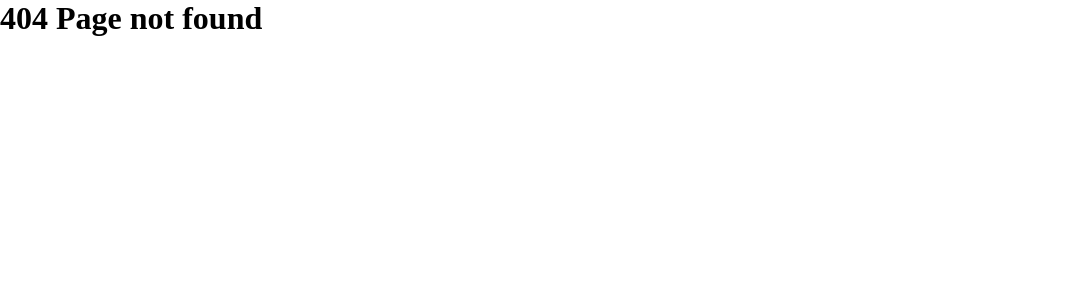
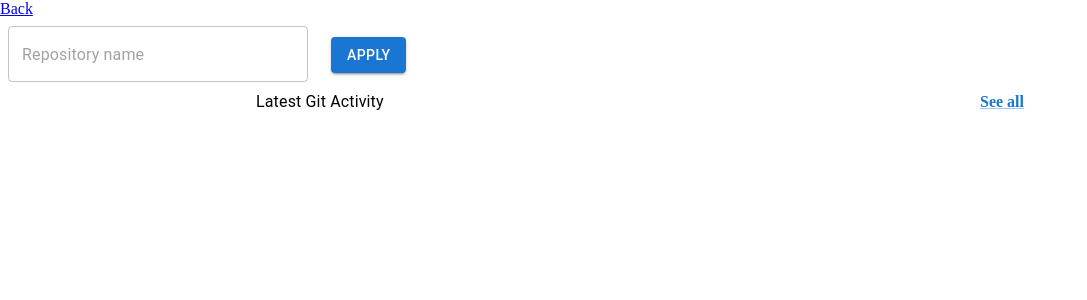
Before and after one commit to artem-malandii/dashboard-frontend, a React (Create React App) app: page /github in a window 1280 px wide. Before the commit this address had no page. Shown: the top 300 px of the page, without its empty margins (0-1087 px from the left). Built offline with nearby package versions, Linux system fonts and the light colour scheme.

Commit message:
display github activity

```diff
--- /dev/null
+++ b/src/components/github/github.module.scss
@@ -0,0 +1,32 @@
+.app {
+  width: 100%;
+  height: 100%;
+}
+
+.activityWrapper {
+  margin: 0 auto;
+  width: 60%;
+  display: flex;
+  flex-direction: column;
+  align-items: flex-start;
+  gap: 15px;
+}
+
+.activity {
+  width: 100%;
+  display: flex;
+  flex-direction: row;
+  justify-content: space-between;
+  align-items: center;
+}
+
+.column {
+  display: flex;
+  flex-direction: row;
+  justify-content: flex-start;
+  gap: 10px;
+}
+
+.columnCenter {
+  justify-content: center;
+}
--- /dev/null
+++ b/src/components/github/github.tsx
@@ -0,0 +1,135 @@
+import {
+  Box,
+  Button,
+  Chip,
+  FormControl,
+  Link as LinkMUI,
+  TextField,
+  Typography,
+} from "@mui/material";
+import dayjs from "dayjs";
+import { useEffect, useState } from "react";
+import { Link } from "react-router-dom";
+
+import { CalendarLogo } from "../../media/calendar";
+import { GitLogo } from "../../media/git";
+import { ProfileLogo } from "../../media/profile";
+import { useGetActivityMutation } from "../../store/slices/github/github";
+import styles from "./github.module.scss";
+
+export function Github() {
+  const [repoName, setRepoName] = useState("");
+
+  const [getGithubActivity, { data: githubActivityData }] =
+    useGetActivityMutation();
+
+  const onApplyClick = () => {
+    getGithubActivity({
+      repoName,
+    });
+  };
+
+  useEffect(() => {
+    console.log(githubActivityData);
+  }, [githubActivityData]);
+
+  return (
+    <Box className={styles.app}>
+      <Link to="/">Back</Link>
+      <Box
+        sx={{
+          display: "flex",
+          flexDirection: "row",
+          alignItems: "baseline",
+          gap: "15px",
+        }}
+      >
+        <FormControl sx={{ m: 1, width: 300 }}>
+          <TextField
+            placeholder="Repository name"
+            value={repoName}
+            onChange={(e) => setRepoName(e.target.value)}
+          />
+        </FormControl>
+        <Button variant="contained" onClick={onApplyClick}>
+          Apply
+        </Button>
+      </Box>
+
+      <Box className={styles.activityWrapper}>
+        <Box
+          sx={{
+            width: "100%",
+            display: "flex",
+            flexDirection: "row",
+            justifyContent: "space-between",
+            alignItems: "center",
+          }}
+        >
+          <Typography>Latest Git Activity</Typography>
+          <LinkMUI
+            sx={{
+              cursor: "pointer",
+              fontWeight: "bold",
+            }}
+          >
+            See all
+          </LinkMUI>
+        </Box>
+        {githubActivityData &&
+          githubActivityData.map((item) => (
+            <Box className={styles.activity}>
+              <Box
+                sx={{
+                  display: "flex",
+                  flexDirection: "row",
+                  alignItems: "center",
+                  gap: "15px",
+                  width: "100%",
+                }}
+              >
+                <Box
+                  className={`${styles.column} ${styles.columnCenter}`}
+                  sx={{ width: "20%" }}
+                >
+                  <ProfileLogo />
+                  <Typography>{item.username}</Typography>
+                </Box>
+                <Box
+                  className={`${styles.column} ${styles.columnCenter}`}
+                  sx={{ width: "10%", justifyContent: "center" }}
+                >
+                  <Chip
+                    label={item.type}
+                    variant="outlined"
+                    sx={{
+                      color: item.type === "commit" ? "#d7a109de" : "#bd3ae9",
+                      border:
+                        item.type === "commit"
+                          ? "1px solid #d7a109de"
+                          : "1px solid #bd3ae9",
+                      backgroundColor:
+                        item.type === "commit"
+                          ? "rgba(255,229,201,0.65)"
+                          : "rgba(237,214,255,0.65)",
+                    }}
+                  />
+                </Box>
+                <Box className={styles.column} sx={{ width: "10%" }}>
+                  <Typography sx={{ color: "#1565c0" }}>#</Typography>{" "}
+                  {item.sha.slice(0, 7)}
+                </Box>
+                <Box className={styles.column} sx={{ width: "45%" }}>
+                  <GitLogo /> {item.message}
+                </Box>
+                <Box className={styles.column} sx={{ width: "15%" }}>
+                  <CalendarLogo color="#1565c0" />
+                  {dayjs(item.date).format("DD/MM")}
+                </Box>
+              </Box>
+            </Box>
+          ))}
+      </Box>
+    </Box>
+  );
+}
--- a/src/components/main/main.tsx
+++ b/src/components/main/main.tsx
@@ -12,6 +12,7 @@ export function Main() {
     >
       <Link to="/report">Reports</Link>
       <Link to="/time-doctor">Time Doctor</Link>
+      <Link to="/github">GitHub</Link>
     </Box>
   );
 }
--- a/src/constants/api/api.ts
+++ b/src/constants/api/api.ts
@@ -7,4 +7,7 @@ export const ENDPOINTS = {
     GET_USERS: "time-doctor/users",
     GET_PROJECTS: "time-doctor/projects",
   },
+  GITHUB: {
+    GET_ACTIVITY: "github-activity",
+  },
 };
--- a/src/index.tsx
+++ b/src/index.tsx
@@ -3,6 +3,7 @@ import ReactDOM from "react-dom/client";
 import { Provider } from "react-redux";
 import { RouterProvider, createBrowserRouter } from "react-router-dom";
 
+import { Github } from "./components/github/github";
 import { Main } from "./components/main/main";
 import { Reports } from "./components/reports/reports";
 import { TimeDoctor } from "./components/time-doctor/time-doctor";
@@ -30,6 +31,11 @@ const router = createBrowserRouter([
     element: <TimeDoctor />,
     errorElement: <h1>404 Page not found</h1>,
   },
+  {
+    path: "/github",
+    element: <Github />,
+    errorElement: <h1>404 Page not found</h1>,
+  },
 ]);
 
 root.render(
--- /dev/null
+++ b/src/media/git.tsx
@@ -0,0 +1,25 @@
+export const GitLogo = ({
+  width = 20,
+  height = 20,
+  color = "#1565c0",
+}: {
+  width?: number;
+  height?: number;
+  color?: string;
+}) => (
+  <svg
+    xmlns="http://www.w3.org/2000/svg"
+    viewBox="0 0 24 24"
+    id="git"
+    width={width}
+    height={height}
+  >
+    <g fill="none" stroke={color} strokeLinecap="round" strokeLinejoin="round">
+      <path d="M23.21 11.29 12.71.79a1 1 0 0 0-1.41 0L.79 11.29a1 1 0 0 0 0 1.41l10.5 10.5a1 1 0 0 0 1.41 0l10.5-10.5a1 1 0 0 0 0-1.41ZM8.6 3.6l2.34 2.34M12 8.5v7" />
+      <circle cx="12" cy="7" r="1.5" />
+      <circle cx="17" cy="12" r="1.5" />
+      <circle cx="12" cy="17" r="1.5" />
+      <path d="m13.05 8.07 2.88 2.88" />
+    </g>
+  </svg>
+);
--- /dev/null
+++ b/src/media/profile.tsx
@@ -0,0 +1,35 @@
+export const ProfileLogo = ({
+  width = 20,
+  height = 20,
+  color = "#1565c0",
+}: {
+  width?: number;
+  height?: number;
+  color?: string;
+}) => (
+  <svg
+    width={width}
+    height={height}
+    viewBox="0 0 20 20"
+    version="1.1"
+    xmlns="http://www.w3.org/2000/svg"
+  >
+    <title>profile [#1335]</title>
+    <desc>Created with Sketch.</desc>
+    <defs />
+    <g id="Page-1" stroke="none" strokeWidth="1" fill="none" fillRule="evenodd">
+      <g
+        id="Dribbble-Light-Preview"
+        transform="translate(-420.000000, -2159.000000)"
+        fill={color}
+      >
+        <g id="icons" transform="translate(56.000000, 160.000000)">
+          <path
+            d="M374,2009 C371.794,2009 370,2007.206 370,2005 C370,2002.794 371.794,2001 374,2001 C376.206,2001 378,2002.794 378,2005 C378,2007.206 376.206,2009 374,2009 M377.758,2009.673 C379.124,2008.574 380,2006.89 380,2005 C380,2001.686 377.314,1999 374,1999 C370.686,1999 368,2001.686 368,2005 C368,2006.89 368.876,2008.574 370.242,2009.673 C366.583,2011.048 364,2014.445 364,2019 L366,2019 C366,2014 369.589,2011 374,2011 C378.411,2011 382,2014 382,2019 L384,2019 C384,2014.445 381.417,2011.048 377.758,2009.673"
+            id="profile-[#1335]"
+          />
+        </g>
+      </g>
+    </g>
+  </svg>
+);
--- /dev/null
+++ b/src/store/slices/github/github.ts
@@ -0,0 +1,22 @@
+import { createApi, fetchBaseQuery } from "@reduxjs/toolkit/query/react";
+
+import { ENDPOINTS } from "../../../constants/api/api";
+import type { IGitHubRequests } from "./interfaces/requests.interface";
+import type { IGithubActivityResponse } from "./interfaces/responses.interface";
+
+export const githubApi = createApi({
+  reducerPath: "githubApi",
+  baseQuery: fetchBaseQuery({
+    baseUrl: process.env.REACT_APP_BASE_URL,
+  }),
+  endpoints: (build) => ({
+    getActivity: build.mutation<IGithubActivityResponse[], IGitHubRequests>({
+      query: (data: IGitHubRequests) => ({
+        url: `${ENDPOINTS.GITHUB.GET_ACTIVITY}?repoName=${data.repoName}`,
+        method: "GET",
+      }),
+    }),
+  }),
+});
+
+export const { useGetActivityMutation } = githubApi;
--- /dev/null
+++ b/src/store/slices/github/interfaces/requests.interface.ts
@@ -0,0 +1,3 @@
+export interface IGitHubRequests {
+  repoName: string;
+}
--- a/src/store/store.ts
+++ b/src/store/store.ts
@@ -1,11 +1,13 @@
 import { combineReducers, configureStore } from "@reduxjs/toolkit";
 
+import { githubApi } from "./slices/github/github";
 import { reportsApi } from "./slices/reports/reports";
 import { timeDoctorApi } from "./slices/time-doctor/time-doctor";
 
 const rootReducer = combineReducers({
   [reportsApi.reducerPath]: reportsApi.reducer,
   [timeDoctorApi.reducerPath]: timeDoctorApi.reducer,
+  [githubApi.reducerPath]: githubApi.reducer,
 });
 
 export const store = configureStore({
@@ -13,7 +15,8 @@ export const store = configureStore({
   middleware: (getDefaultMiddleware) =>
     getDefaultMiddleware().concat(
       reportsApi.middleware,
-      timeDoctorApi.middleware
+      timeDoctorApi.middleware,
+      githubApi.middleware
     ),
   devTools: process.env.NODE_ENV !== "production",
 });
```
Also changed, not shown: src/store/slices/github/interfaces/responses.interface.ts (added, +8 -0 lines).
